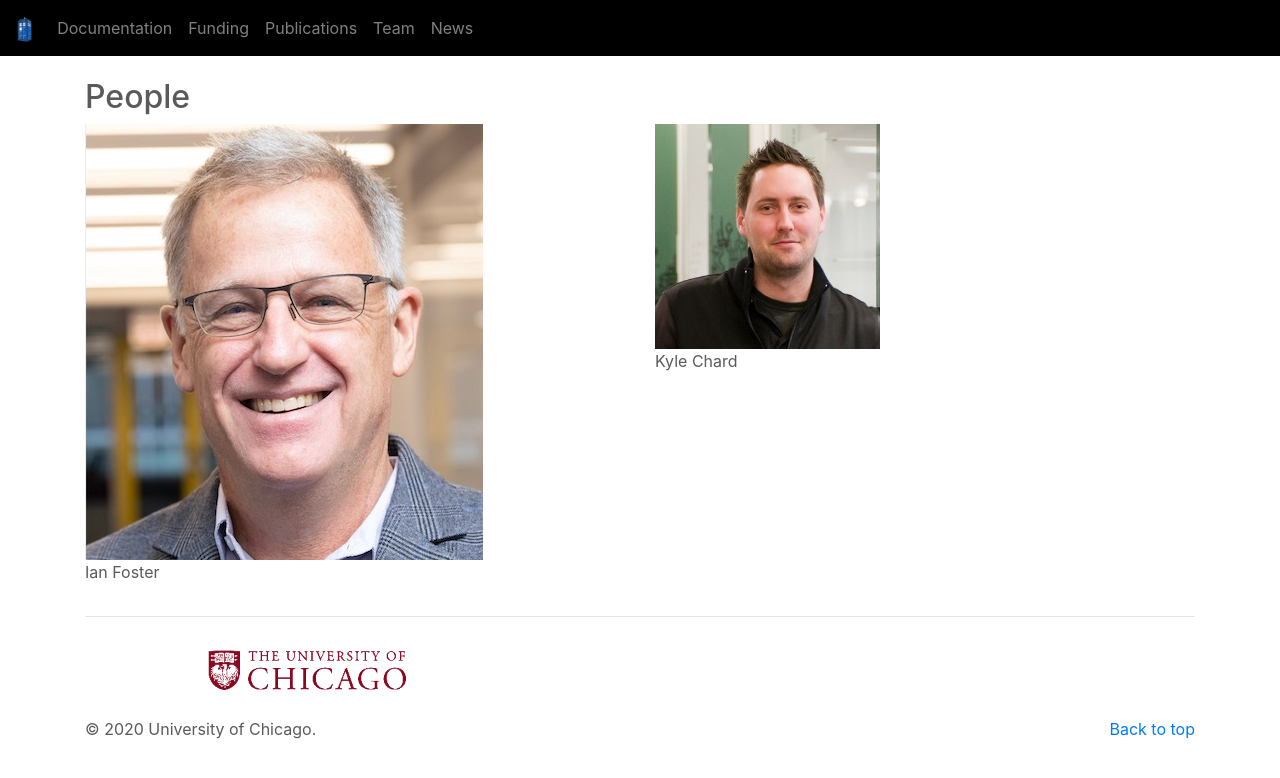
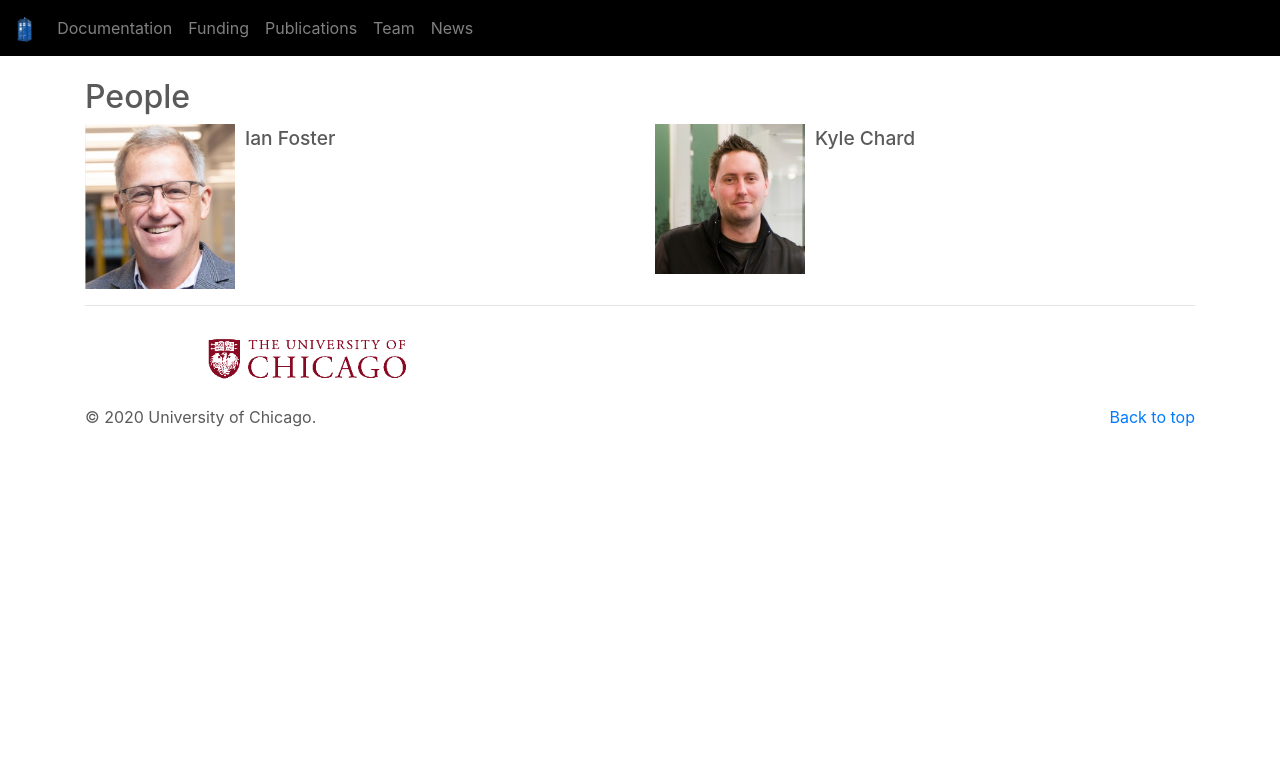
Before and after one commit to TheDataStation/thedatastation.github.io, a Jekyll site: the page built from team.html, in a window 1280 px wide. Shown: the top 778 px of the page. Built offline with Jekyll 4.4.1, drawn with Linux system fonts in a browser that asks for light colours.

Commit message:
People sizes

```diff
--- a/style/carousel.css
+++ b/style/carousel.css
@@ -1,5 +1,32 @@
 /* GLOBAL STYLES
 -------------------------------------------------- */
+
+
+************************
+  People
+************************/
+.member {
+    margin: 20px 0;
+}
+.member img {
+    margin-bottom: 10px;
+}
+.member .name {
+    font-size: 1.2em;
+    font-weight: 500;
+}
+.member .position {
+    font-weight: 500;
+}
+@media (min-width: 768px) {
+    .member img {
+        width: 150px;
+        float: left;
+        margin-right: 10px;
+        margin-bottom: 0;
+    }
+}
+
 
 .pubs-divider {
     margin: 1rem 0;
```
